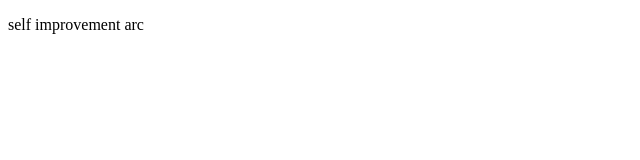
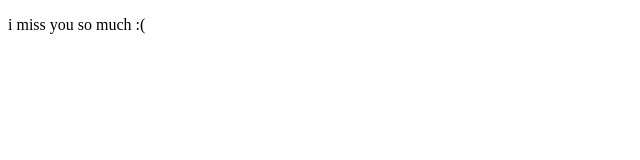
Before and after one commit to unflowered/uf, a plain HTML site: page index.html in a window 1280 px wide. Shown: the full height of the page, 0-640 px from the left. Drawn offline with Linux system fonts and the light colour scheme.

Commit message:
Update index.html

```diff
--- a/index.html
+++ b/index.html
@@ -2,7 +2,7 @@
 <html>
 <body>
 
-<p>self improvement arc</p>
+<p>i miss you so much :(</p>
 
 </body>
 </html>
```
